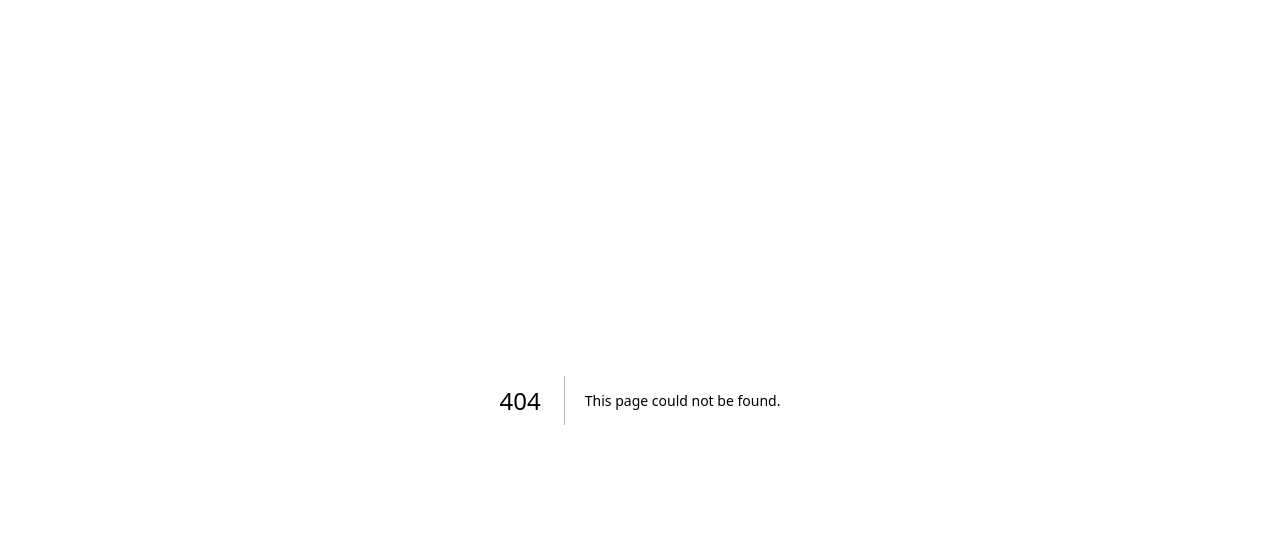
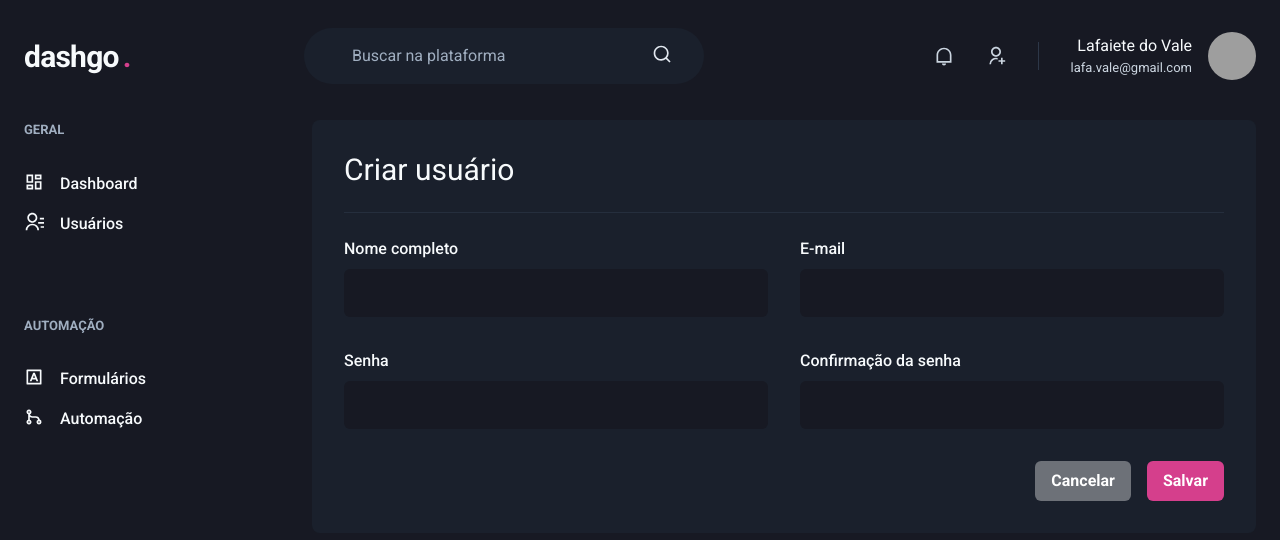
Before and after one commit to lafadovale/dashgo, a Next.js app: page /users/create in a window 1280 px wide. Before the commit this address had no page. Shown: the top 540 px of the page. Built offline with nearby package versions, Linux system fonts and the light colour scheme; grey boxes are pictures that could not be loaded.

Commit message:
Create user page

```diff
--- /dev/null
+++ b/src/pages/users/create.tsx
@@ -0,0 +1,56 @@
+import { Input } from "@/components/Form/Input";
+import { Header } from "@/components/Header";
+import { Sidebar } from "@/components/Sidebar";
+import {
+  Box,
+  Button,
+  Divider,
+  Flex,
+  HStack,
+  Heading,
+  SimpleGrid,
+  VStack,
+} from "@chakra-ui/react";
+
+export default function CreateUser() {
+  return (
+    <Box>
+      <Header />
+
+      <Flex w="100%" my="6" maxWidth={1480} mx="auto" px="6">
+        <Sidebar />
+
+        <Box flex="1" borderRadius={8} bg="gray.800" p="8">
+          <Heading size="lg" fontWeight="normal">
+            Criar usuário
+          </Heading>
+
+          <Divider my="6" borderColor="gray.700" />
+
+          <VStack spacing="8">
+            <SimpleGrid minChildWidth="240px" spacing="8" w="100%">
+              <Input name="name" label="Nome completo" />
+              <Input name="email" type="email" label="E-mail" />
+            </SimpleGrid>
+
+            <SimpleGrid minChildWidth="240px" spacing="8" w="100%">
+              <Input name="password" type="password" label="Senha" />
+              <Input
+                name="password_confirmation"
+                type="password"
+                label="Confirmação da senha"
+              />
+            </SimpleGrid>
+          </VStack>
+
+          <Flex mt="8" justify="flex-end">
+            <HStack spacing="4">
+              <Button colorScheme="whiteAlpha">Cancelar</Button>
+              <Button colorScheme="pink">Salvar</Button>
+            </HStack>
+          </Flex>
+        </Box>
+      </Flex>
+    </Box>
+  );
+}
```
